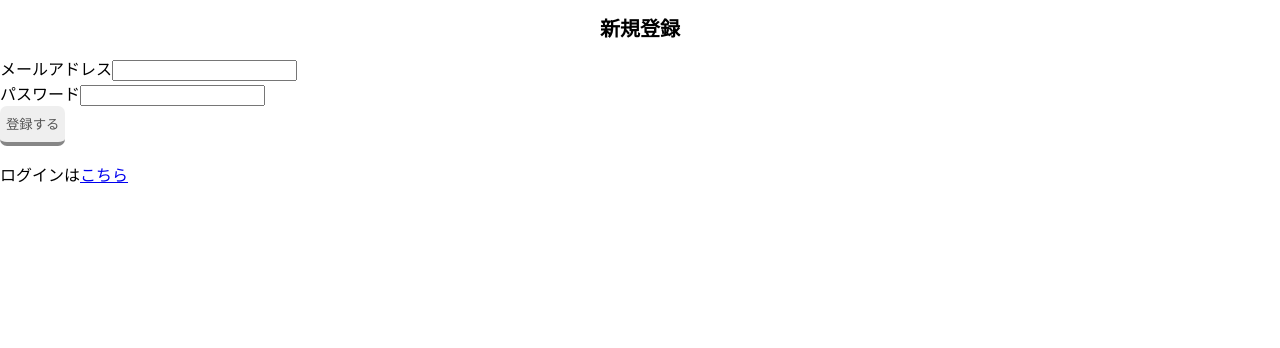
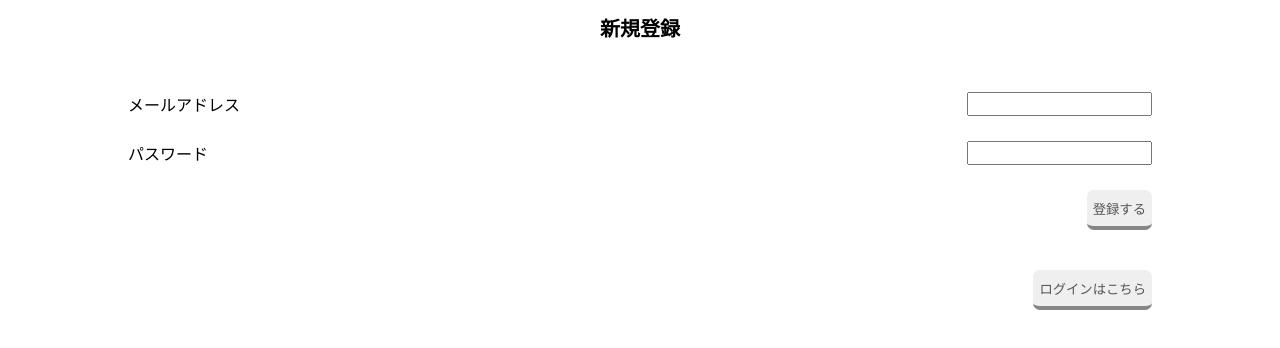
Before and after one commit to koki-table/react-todo, a React (Create React App) app: page /register in a window 1280 px wide. Shown: the top 348 px of the page. Built offline with nearby package versions, Linux system fonts and the light colour scheme; no server answers.

Commit message:
update: meta

```diff
--- a/public/index.html
+++ b/public/index.html
@@ -5,9 +5,10 @@
     <link rel="icon" href="%PUBLIC_URL%/favicon.ico" />
     <meta name="viewport" content="width=device-width, initial-scale=1" />
     <meta name="theme-color" content="#000000" />
+    <meta name="viewport" content="width=device-width,initial-scale=1.0,maximum-scale=1.0">
     <meta
       name="description"
-      content="Web site created using create-react-app"
+      content="シンプルなTODOアプリです!"
     />
     <link rel="apple-touch-icon" href="%PUBLIC_URL%/logo192.png" />
     <!--
@@ -24,7 +25,14 @@
       work correctly both with client-side routing and a non-root public URL.
       Learn how to configure a non-root public URL by running `npm run build`.
     -->
-    <title>React App</title>
+    <title>TODO App</title>
+    <meta name="description" content="シンプルなTODOアプリです">
+    <meta name="keywords" content="TODO App アプリ todo タスク管理">
+
+    <meta property="og:title" content="TODO App"><!-- To support Twitter Cards you need to fill in the content. -->
+    <meta property="og:type" content="article"><!-- You need to fill in the content with "website" for the top page, and "article" for the other pages. -->
+    <meta property="og:image" content="%PUBLIC_URL%/ogp.jpg"><!-- You need to fill in the content with the production URL of the image. -->
+    <meta property="og:url" content="https://react-todo-f5c58.web.app/"><!-- You need to fill in the content with the production URL of this page. -->
   </head>
   <body>
     <noscript>You need to enable JavaScript to run this app.</noscript>
--- a/src/conpornnent/Auth/Register.jsx
+++ b/src/conpornnent/Auth/Register.jsx
@@ -52,8 +52,8 @@ const Register = () => {
       ) : (
         <>
           <h1>新規登録</h1>
-          <form onSubmit={handleSubmit}>
-            <div>
+          <form className="auth-inner" onSubmit={handleSubmit}>
+            <div className="auth-entry">
               <label>メールアドレス</label>
               <input
                 name="email"
@@ -62,7 +62,7 @@ const Register = () => {
                 onChange={(e) => setRegisterEmail(e.target.value)}
               />
             </div>
-            <div>
+            <div className="auth-entry">
               <label>パスワード</label>
               <input
                 name="password"
@@ -73,7 +73,7 @@ const Register = () => {
             </div>
             <button>登録する</button>
             {/* ↓リンクを追加 */}
-            <p>ログインは<Link to={`/login/`}>こちら</Link></p>
+            <p><Link to={`/login/`}><button>ログインはこちら</button></Link></p>
           </form>
         </>
       )}
--- a/src/conpornnent/Todo/AddTodo.jsx
+++ b/src/conpornnent/Todo/AddTodo.jsx
@@ -1,6 +1,6 @@
 import { useState } from 'react';
 // import { useForm } from 'react-hook-form'
-import { collection, setDoc, doc, query, where } from "firebase/firestore";
+import { collection, setDoc, doc } from "firebase/firestore";
 import { firebaseApp } from "../../firebase/firebase.config";
 
 const AddTodo = ({ setTodos, user, userData, setuserData }) => {
```
Also changed, not shown: public/manifest.json, public/ogp.jpg (added).
